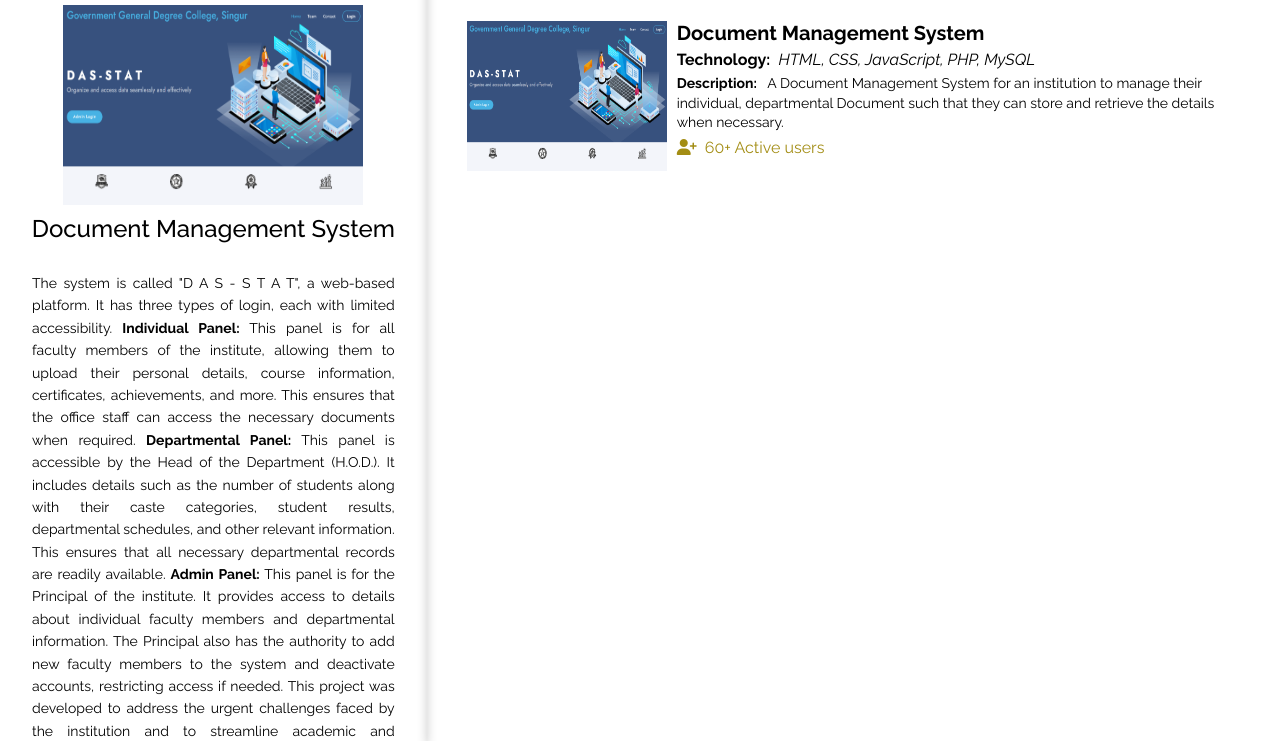
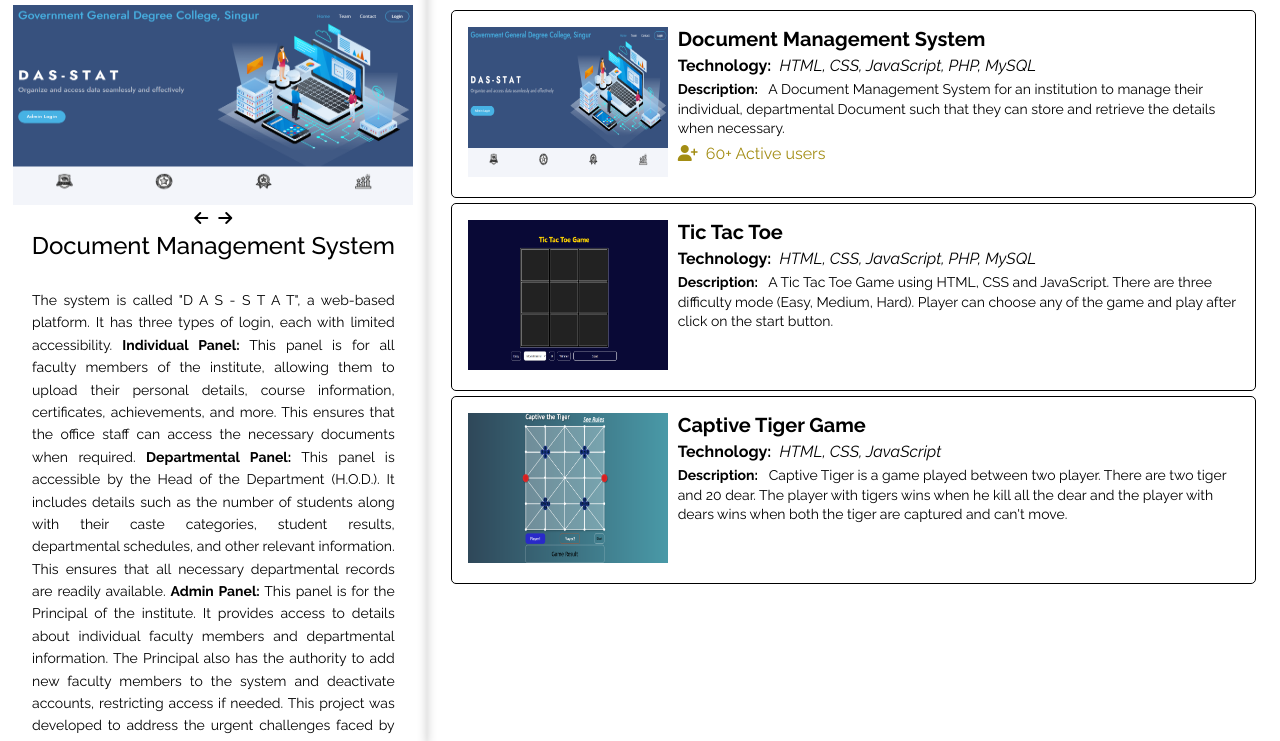
Before and after one commit to subhra70/Portfolio, a plain HTML site: page myWork.html in a window 1280 px wide. Shown: the part 59-800 px from the top of the page. Drawn offline with Linux system fonts and the light colour scheme.

Commit message:
New 2 project added and all styles are fixed accordingly

```diff
--- a/CSS/work_style.css
+++ b/CSS/work_style.css
@@ -58,7 +58,9 @@ body {
   background-color: #007bff;
   border-radius: 10px;
 }
-
+.left-side{
+  display: flex;
+}
 .menu-toggle {
   display: none;
 }
@@ -68,7 +70,24 @@ body {
   cursor: pointer;
   display: none;
 }
-
+.container .arrow {
+  display: flex;
+  justify-content: space-between;
+  gap: 10px;
+  color: black;
+}
+.leftArrow {
+  cursor: pointer;
+}
+.rightArrow {
+  cursor: pointer;
+}
+.leftArrow:hover {
+  color: red;
+}
+.rightArrow:hover {
+  color: red;
+}
 /* Responsive Styles */
 @media (max-width: 768px) {
   .container {
@@ -152,6 +171,9 @@ main .container {
   background: rgba(255, 255, 255, 0.2);
   border-radius: 5px;
 }
+.container .left-part .img-box {
+  display: flex;
+}
 
 .container .left-part .buttons {
   display: flex;
@@ -197,6 +219,8 @@ main .container {
   border-radius: 5px;
   background: rgba(255, 255, 255, 0.2);
   transition: all 0.3s ease;
+  border: 1px solid black;
+  margin-top: 5px;
 }
 
 .container .right-part .row:hover {
@@ -222,9 +246,10 @@ main .container {
 .container .right-part .row .buttons {
   display: none;
 }
-#users{
-    color: rgb(163, 141, 20);
-  }
+#users {
+  color: rgb(163, 141, 20);
+}
+
 
 @media (max-width: 1024px) {
   .main-content {
--- a/JS/work_js.js
+++ b/JS/work_js.js
@@ -1,51 +1,174 @@
-const left_card = [
+let imgElement = document.querySelector(".left-part .img-box");
+let projName = document.querySelector(".left-part .proj-name");
+let description = document.querySelector(".left-part .description");
+let buttons = document.querySelector(".left-part .buttons");
+const leftPart = [
   {
-    img_link:
-      '<img src="images/project1.png" alt="project-img" height="200" width="300">',
-    proj_title: "Document Management System",
-    description: `
-      <p>The system is called "D A S - S T A T", a web-based platform. It has three types of login, each with limited accessibility.
+    img: [
+      `<img
+              src="images/project1_img1.png"
+              alt="project-img"
+              height="200"
+              width="400"
+            />`,
+      `<img
+              src="images/project1_img2.png"
+              alt="project-img"
+              height="200"
+              width="400"
+            />`,
+      `<img
+              src="images/project1_img3.png"
+              alt="project-img"
+              height="200"
+              width="400"
+            />`,
+      `<img
+              src="images/project1_img4.png"
+              alt="project-img"
+              height="200"
+              width="400"
+            />`,
+      `<img
+              src="images/project1_img5.png"
+              alt="project-img"
+              height="200"
+              width="400"
+            />`,
+    ],
+    heading: "<p>Document Management System</p>",
+    description: `<p>
+              The system is called "D A S - S T A T", a web-based platform. It
+              has three types of login, each with limited accessibility.
 
-<b>Individual Panel:</b> This panel is for all faculty members of the institute, allowing them to upload their personal details, course information, certificates, achievements, and more. This ensures that the office staff can access the necessary documents when required.
+              <b>Individual Panel:</b> This panel is for all faculty members of
+              the institute, allowing them to upload their personal details,
+              course information, certificates, achievements, and more. This
+              ensures that the office staff can access the necessary documents
+              when required.
 
-<b>Departmental Panel:</b> This panel is accessible by the Head of the Department (H.O.D.). It includes details such as the number of students along with their caste categories, student results, departmental schedules, and other relevant information. This ensures that all necessary departmental records are readily available.
+              <b>Departmental Panel:</b> This panel is accessible by the Head of
+              the Department (H.O.D.). It includes details such as the number of
+              students along with their caste categories, student results,
+              departmental schedules, and other relevant information. This
+              ensures that all necessary departmental records are readily
+              available.
 
-<b>Admin Panel:</b> This panel is for the Principal of the institute. It provides access to details about individual faculty members and departmental information. The Principal also has the authority to add new faculty members to the system and deactivate accounts, restricting access if needed.
+              <b>Admin Panel:</b> This panel is for the Principal of the
+              institute. It provides access to details about individual faculty
+              members and departmental information. The Principal also has the
+              authority to add new faculty members to the system and deactivate
+              accounts, restricting access if needed. This project was developed
+              to address the urgent challenges faced by the institution and to
+              streamline academic and administrative management efficiently.
+            </p>`,
+    buttons: [
+      `<a href="https://repository.singurgovtcollege.org/">
+              <button>Site Link</button>
+            </a>`,
+      `<a href="">
+              <button>Check More</button>
+            </a>`,
+    ],
+  },
+  {
+    img: [
+      `<img
+              src="images/project2_img1.png"
+              alt="project-img"
+              height="200"
+              width="400"
+            />`,
+      `<img
+              src="images/project2_img2.png"
+              alt="project-img"
+              height="200"
+              width="400"
+            />`,
+    ],
+    heading: "<p>Tic Tac Toe Game</p>",
+    description: `<p>
+              This is a Tic Tac Toe Game. The game starts when one chooses its
+              difficulty mode and click on the start button. There are three
+              difficulty mode-
 
-This project was developed to address the urgent challenges faced by the institution and to streamline academic and administrative management efficiently.</p>`,
-    buttons: `
-      <a href="https://repository.singurgovtcollege.org/">
-        <button>Site Link</button>
-      </a>
-      <a href="">
-        <button>Check More</button>
-      </a>`,
+              <br><b>Easy Mode:</b> There are no time limit in playing one's move to
+              play.
+
+              <br><b>Medium Mode:</b> In medium mode one gets 7 second to play his
+              move. If the one failed to play his move within 7 second then
+              opponent gets his turn to play.
+
+              <br><b>Hard Mode:</b> In hard mode one gets 5 second to play his move.
+              If the one failed to play his move within 5 second then opponent
+              gets his turn to play.
+            </p>`,
+    buttons: [
+      `<a href="https://subhra70.github.io/TicTacToe/">
+              <button>Play</button>
+            </a>`,
+      ``,
+    ],
+  },
+  {
+    img: [
+      `<img
+              src="images/project3_img1.png"
+              alt="project-img"
+              height="200"
+              width="400"
+            />`,
+      `<img
+              src="images/project3_img2.png"
+              alt="project-img"
+              height="200"
+              width="400"
+            />`,
+    ],
+    heading: "<p>Captive Tiger Game</p>",
+    description: `<p>
+              The Captive Tiger Game played between two players one having two tigers and the other one having twenty dears.
+              Each tiger and dear can move one place from its current position according to the board path. Initially dears are placed in 4 specific positions as a group of five.
+              Considering player1 playing with dear and player2 with tigers. Once player1 breaks the group of dear, it can't be came together in a single position.
+              Player1 wins when he captured both two tiger such that tigers can not move in any direction. Player2 wins when he kills all the dears.
+              When a tiger is considered to be captured and how a tiger can kill a dear already specified in the game rules section.
+            </p>`,
+    buttons: [
+      `<a href="https://subhra70.github.io/Captive-Tiger/">
+              <button>Play</button>
+            </a>`,
+      ``,
+    ],
   },
 ];
 
-// Set default values on page load
-document.addEventListener("DOMContentLoaded", function () {
-  displayLeft(0);
+/* Default scenario of left part */
+let idx = 0;
+let objNo = 0;
+imgElement.innerHTML = leftPart[0].img[idx];
+projName.innerHTML = leftPart[0].heading;
+description.innerHTML = leftPart[0].description;
+buttons.innerHTML = leftPart[0].buttons[0] + leftPart[0].buttons[1];
+
+document.querySelector(".arrow .leftArrow").addEventListener("click", () => {
+  idx++;
+  if (idx === leftPart[objNo].img.length) {
+    idx = 0;
+  }
+  imgElement.innerHTML = leftPart[objNo].img[idx];
+});
+document.querySelector(".arrow .rightArrow").addEventListener("click", () => {
+  idx--;
+  if (idx === -1) {
+    idx = leftPart[objNo].img.length - 1;
+  }
+  imgElement.innerHTML = leftPart[objNo].img[idx];
 });
 
-function displayLeft(val) {
-  // Select the elements
-  const imgBox = document.querySelector(
-    ".main-content .container .left-part .img-box"
-  );
-  const projName = document.querySelector(
-    ".main-content .container .left-part .proj-name"
-  );
-  const description = document.querySelector(
-    ".main-content .container .left-part .description"
-  );
-  const buttons = document.querySelector(
-    ".main-content .container .left-part .buttons"
-  );
-
-  // Update the content dynamically
-  if (imgBox) imgBox.innerHTML = left_card[val].img_link;
-  if (projName) projName.innerHTML = `<p>${left_card[val].proj_title}</p>`;
-  if (description) description.innerHTML = left_card[val].description;
-  if (buttons) buttons.innerHTML = left_card[val].buttons;
+function leftDisplay(val) {
+  objNo = Number(val);
+  imgElement.innerHTML = leftPart[objNo].img[idx];
+  projName.innerHTML = leftPart[objNo].heading;
+  description.innerHTML = leftPart[objNo].description;
+  buttons.innerHTML = leftPart[objNo].buttons[0] + leftPart[objNo].buttons[1];
 }
--- a/myWork.html
+++ b/myWork.html
@@ -39,15 +39,19 @@
       <div class="container">
         <div class="left-part">
           <div class="img-box"></div>
+          <div class="arrow">
+            <i class="fa-solid fa-arrow-left leftArrow"></i>
+            <i class="fa-solid fa-arrow-right rightArrow"></i>
+          </div>
           <div class="proj-name"></div>
           <div class="description"></div>
           <div class="buttons"></div>
         </div>
         <div class="right-part">
-          <div class="row" onclick="displayLeft(0)">
+          <div class="row" onclick="leftDisplay(0)">
             <div class="image">
               <img
-                src="images/project1.png"
+                src="images/project1_img1.png"
                 alt="proj1-img"
                 height="150"
                 width="200"
@@ -62,32 +66,37 @@
               </div>
               <div class="desc">
                 <p>
-                  <b>Description:</b>&nbsp;&nbsp; A Document Management System for an institution to manage their individual, departmental Document
-                  such that they can store and retrieve the details when necessary.
+                  <b>Description:</b>&nbsp;&nbsp; A Document Management System
+                  for an institution to manage their individual, departmental
+                  Document such that they can store and retrieve the details
+                  when necessary.
                 </p>
               </div>
-              <span id="users"><i class="fa-solid fa-user-plus"></i>&nbsp; 60+ Active users</span>
+              <span id="users"
+                ><i class="fa-solid fa-user-plus"></i>&nbsp; 60+ Active
+                users</span
+              >
               <div class="buttons">
                 <a href="https://repository.singurgovtcollege.org/">
-                  <button id="btn1">Site Link</button>
+                  <button class="btn1">Site Link</button>
                 </a>
                 <a href="#">
-                  <button id="btn2">Check More</button>
+                  <button class="btn2">Check More</button>
                 </a>
               </div>
             </div>
           </div>
-          <!-- <div class="row" onclick="displayLeft(1)">
+          <div class="row" onclick="leftDisplay(1)">
             <div class="image">
               <img
-                src="images/photo.jpg"
-                alt="proj1-img"
+                src="images/project2_img1.png"
+                alt="proj2-img"
                 height="150"
                 width="200"
               />
             </div>
             <div class="details">
-              <div class="proj-name">Hotel Management System</div>
+              <div class="proj-name">Tic Tac Toe</div>
               <div class="duration">
                 <b>Technology:</b>&nbsp;&nbsp;<i
                   >HTML, CSS, JavaScript, PHP, MySQL</i
@@ -95,60 +104,49 @@
               </div>
               <div class="desc">
                 <p>
-                  <b>Description:</b>&nbsp;&nbsp; Lorem ipsum dolor sit amet
-                  consectetur adipisicing elit. Quos atque ipsa, amet
-                  accusantium sapiente nostrum numquam esse impedit! Facere sint
-                  necessitatibus illo odit quaerat iusto, quisquam eum quo at
-                  eveniet quam facilis recusandae ab veniam incidunt a vitae
-                  exercitationem, enim quia dignissimos magnam!
+                  <b>Description:</b>&nbsp;&nbsp; A Tic Tac Toe Game using HTML,
+                  CSS and JavaScript. There are three difficulty mode (Easy,
+                  Medium, Hard). Player can choose any of the game and play
+                  after click on the start button.
                 </p>
               </div>
               <div class="buttons">
-                <a href="https://repository.singurgovtcollege.org/">
-                  <button class="btn1">Site Link</button>
-                </a>
-                <a href="images/subhra.jpg">
-                  <button class="btn2">Check More</button>
+                <a href="https://subhra70.github.io/TicTacToe/">
+                  <button class="btn1">Play</button>
                 </a>
               </div>
             </div>
-          </div> -->
-          <!-- <div class="row" onclick="displayLeft(2)">
+          </div>
+          <div class="row" onclick="leftDisplay(2)">
             <div class="image">
               <img
-                src="images/photo.jpg"
-                alt="proj1-img"
+                src="images/project3_img1.png"
+                alt="proj3-img"
                 height="150"
                 width="200"
               />
             </div>
             <div class="details">
-              <div class="proj-name">Hospital Management System</div>
+              <div class="proj-name">Captive Tiger Game</div>
               <div class="duration">
-                <b>Technology:</b>&nbsp;&nbsp;<i
-                  >HTML, CSS, JavaScript, PHP, MySQL</i
-                >
+                <b>Technology:</b>&nbsp;&nbsp;<i>HTML, CSS, JavaScript</i>
               </div>
               <div class="desc">
                 <p>
-                  <b>Description:</b>&nbsp;&nbsp; Lorem ipsum dolor sit amet
-                  consectetur adipisicing elit. Quos atque ipsa, amet
-                  accusantium sapiente nostrum numquam esse impedit! Facere sint
-                  necessitatibus illo odit quaerat iusto, quisquam eum quo at
-                  eveniet quam facilis recusandae ab veniam incidunt a vitae
-                  exercitationem, enim quia dignissimos magnam!
+                  <b>Description:</b>&nbsp;&nbsp; Captive Tiger is a game played
+                  between two player. There are two tiger and 20 dear. The
+                  player with tigers wins when he kill all the dear and the
+                  player with dears wins when both the tiger are captured and
+                  can't move.
                 </p>
               </div>
               <div class="buttons">
-                <a href="https://repository.singurgovtcollege.org/">
-                  <button class="btn1">Site Link</button>
-                </a>
-                <a href="images/subhra.jpg">
-                  <button class="btn2">Check More</button>
+                <a href="https://subhra70.github.io/Captive-Tiger/">
+                  <button class="btn1">Play</button>
                 </a>
               </div>
             </div>
-          </div> -->
+          </div>
         </div>
       </div>
     </main>
```
Also changed, not shown: images/project1.png (deleted), images/project1_img1.png (added), images/project1_img2.png (added), images/project1_img3.png (added), images/project1_img4.png (added), images/project1_img5.png (added), images/project2_img1.png (added), images/project2_img2.png (added), images/project3_img1.png (added), images/project3_img2.png (added).
